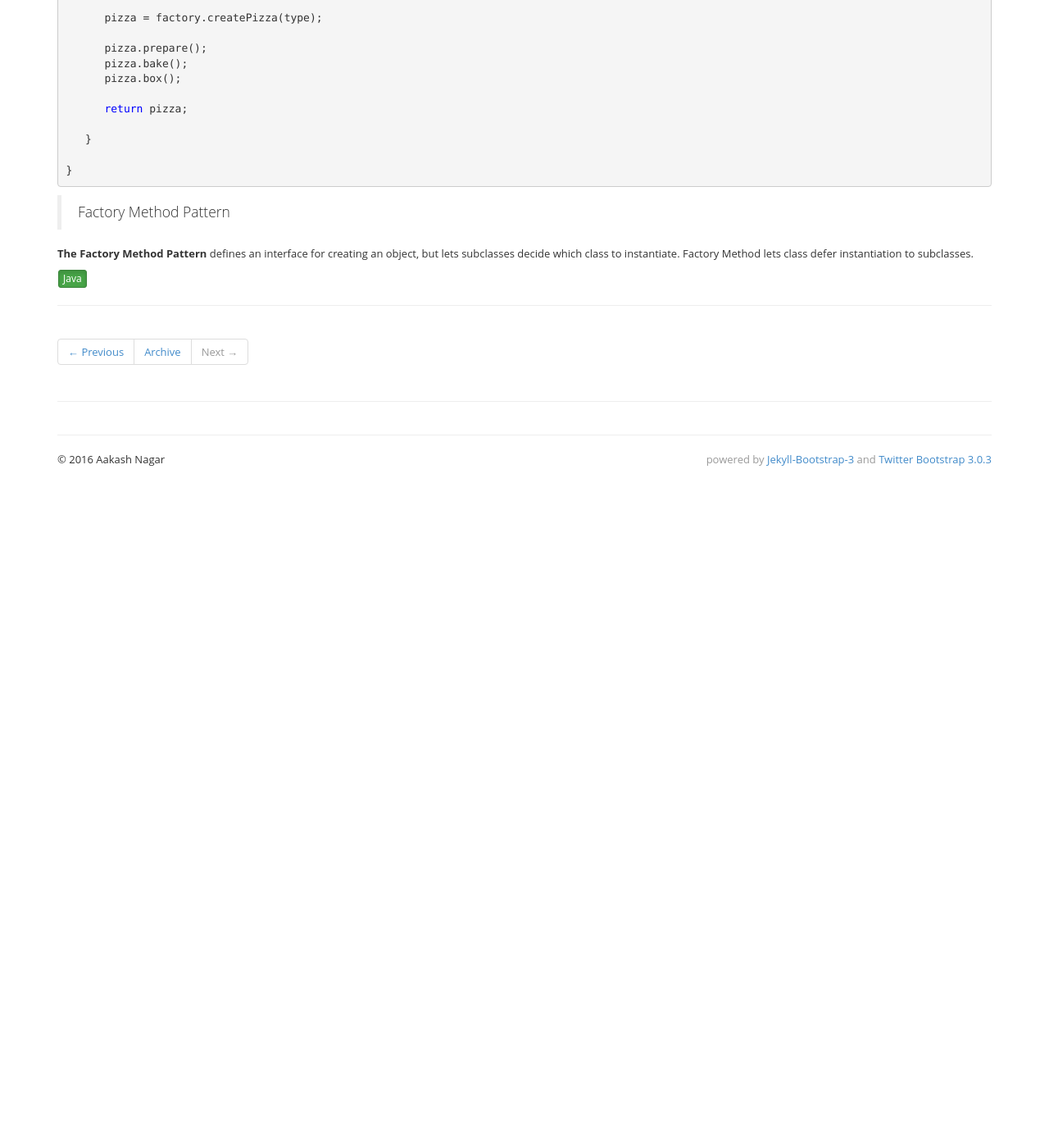
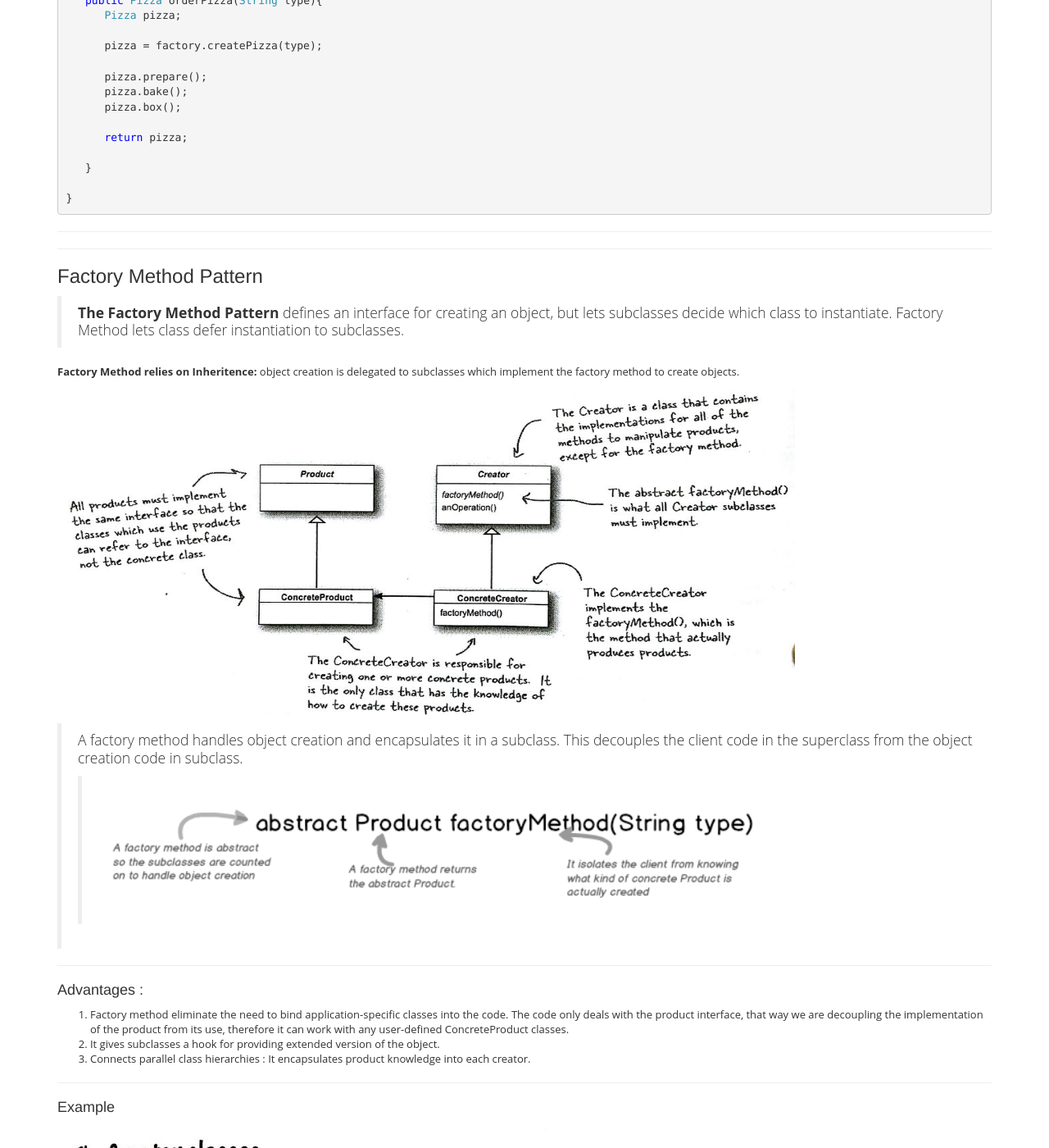
Before and after one commit to aakash01/aakash01.github.io, a Jekyll site: the page built from _posts/2016-06-03-Creational-Design-Patterns.md, in a window 1280 px wide and 1400 px high, scrolled down 2050 px. Shown: the whole window at 82% size. Built offline with Jekyll 4.4.1, drawn with Linux system fonts in a browser that asks for light colours; before the commit the page ends 2629 px from its top, so only the background shows below that; some of the changed text lies outside the part shown.

Commit message:
Factory method pattern

````diff
--- a/_posts/2016-06-03-Creational-Design-Patterns.md
+++ b/_posts/2016-06-03-Creational-Design-Patterns.md
@@ -9,11 +9,11 @@ author: aakash01
 ---
 {% include JB/setup %}
 
->Simple Factory
+### Simple Factory
 
-*   Define a class that encapsulates object creation.
-*   Creates an object without exposing the instantiation logic to the client.
-*   Refers the newly created object using a common interface.
+> * Define a class that encapsulates object creation.
+> * Creates an object without exposing the instantiation logic to the client.
+> * Refers the newly created object using a common interface.
 
 ![simple factory]({{http://aakash01.github.io}}/assets/images/simplefactory.png)
 
@@ -73,9 +73,63 @@ public class PizzaStore {
 
 }
 ```
+-----------------------------
+-----------------------------
 
+### Factory Method Pattern
 
-> Factory Method Pattern
+> **The Factory Method Pattern** defines an interface for creating an object, but lets subclasses decide which class to instantiate.
+Factory Method lets class defer instantiation to subclasses.
 
-**The Factory Method Pattern** defines an interface for creating an object, but lets subclasses decide which class to instantiate.
-Factory Method lets class defer instantiation to subclasses.
+**Factory Method relies on Inheritence:** object creation is delegated to subclasses which implement the factory method to create objects.
+
+![Diagram]({{http://aakash01.github.io}}/assets/images/factorymethod_pattern.jpg){:height="400px" width="900px"}
+
+> A factory method handles object creation and encapsulates it in a subclass. This decouples the client code in the superclass from the object creation code in subclass.
+> > ![abstract Product factoryMethod(String type)]({{http://aakash01.github.io}}/assets/images/factory_method.png)
+
+----------------------------
+
+#### Advantages :
+1. Factory method eliminate the need to bind application-specific classes into the code. The code only deals with the product interface,
+that way we are decoupling the implementation of the product from its use, therefore it can work with any user-defined ConcreteProduct classes.
+2. It gives subclasses a hook for providing extended version of the object.
+3. Connects parallel class hierarchies : It encapsulates product knowledge into each creator.
+
+-----------------------------
+
+####   Example
+
+![Example]({{http://aakash01.github.io}}/assets/images/factorymethod_pattern_example.jpg) {:height="400px" width="900px"}
+
+``` java
+public abstract class PizzaStore {
+   public Pizza orderPizza(String type){
+      Pizza pizza;
+
+      pizza = createPizza(type);
+
+      pizza.prepare();
+      pizza.bake();
+      pizza.box();
+
+      return pizza;
+   }
+
+   protected abstract Pizza createPizza(String type);
+}
+```
+``` java
+public class NYStylePizzaStore extends PizzaStore {
+   Pizza createPizza(String type){
+      switch(type){
+      case "cheese":
+         return new NYStyleCheesePizza();
+      case "veggie":
+         return new NYStyleVeggiePizza();
+      default:
+         return null;
+      }
+   }
+}
+```
````
Also changed, not shown: assets/images/factory_method.PNG (added), assets/images/factorymethod_pattern.jpg (added), assets/images/factorymethod_pattern_example.jpg (added).
